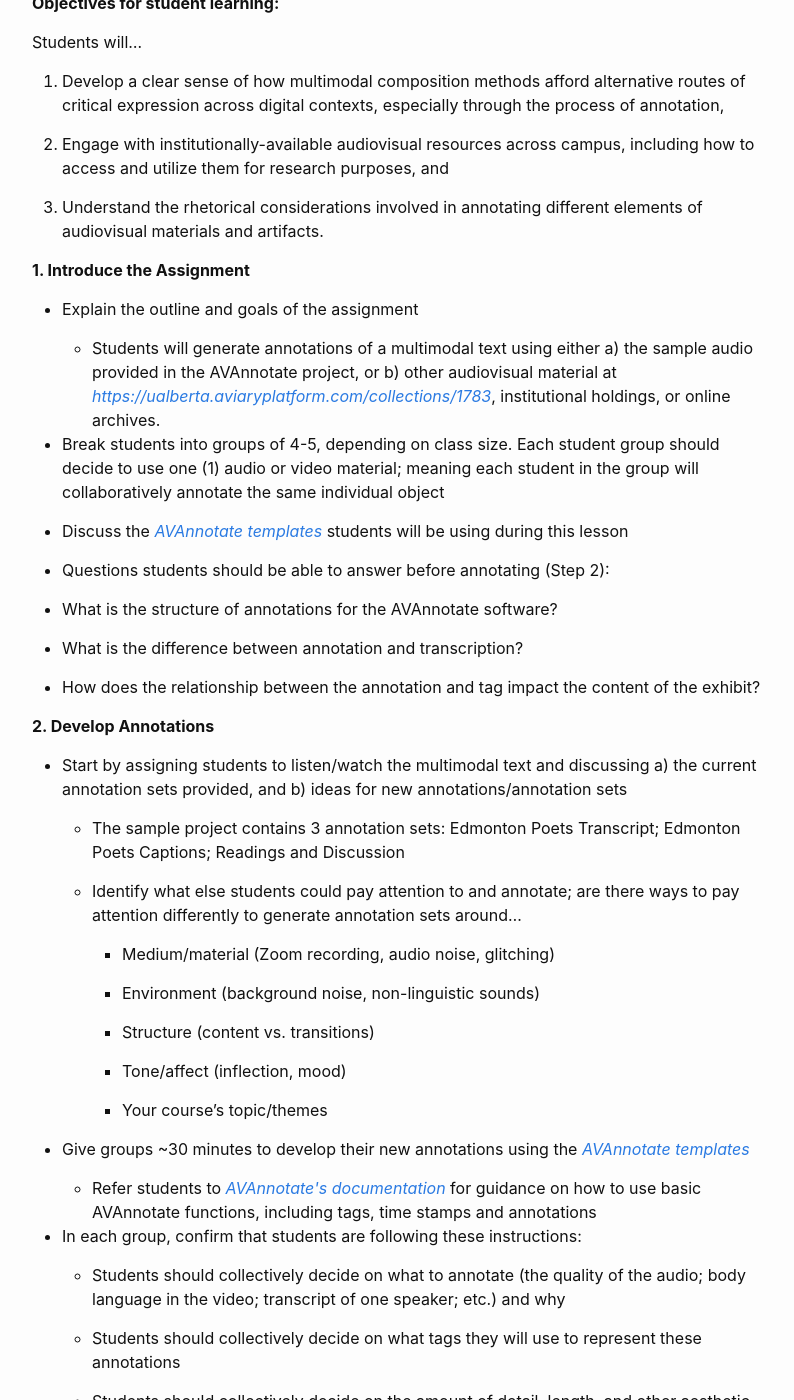
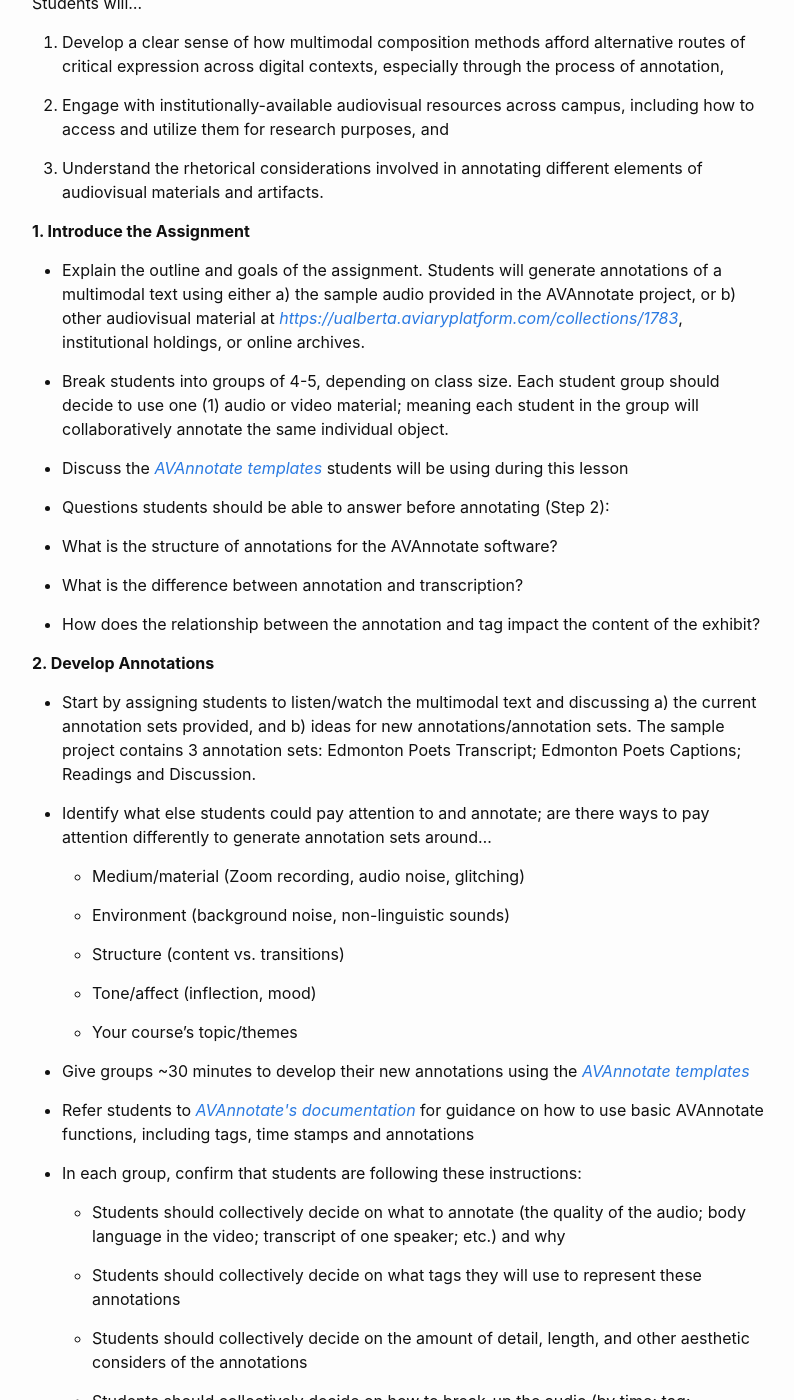
Before and after one commit to jentery/SWDemo, a Jekyll site: the page built from _output_documents/AVAnnotate.md, in a window 1280 px wide and 1400 px high, scrolled down 2234 px. Shown: the whole window, without its empty margins (238-1032 px from the left). Built offline with Jekyll 4.4.1, drawn with Linux system fonts in a browser that asks for light colours; some of the changed text lies outside the part shown.

```diff
--- a/_output_documents/AVAnnotate.md
+++ b/_output_documents/AVAnnotate.md
@@ -149,9 +148,7 @@ Students will...
 
 **1. Introduce the Assignment**
 
-- Explain the outline and goals of the assignment
-
-  - Students will generate annotations of a multimodal text using
+- Explain the outline and goals of the assignment. Students will generate annotations of a multimodal text using
     either a) the sample audio provided in the AVAnnotate project, or b)
     other audiovisual material at
     [*https://ualberta.aviaryplatform.com/collections/1783*](https://ualberta.aviaryplatform.com/collections/1783),
@@ -160,7 +157,7 @@ Students will...
 - Break students into groups of 4-5, depending on class size. Each
   student group should decide to use one (1) audio or video material;
   meaning each student in the group will collaboratively annotate the
-  same individual object
+  same individual object.
 
 - Discuss the [*AVAnnotate
   templates*](https://docs.google.com/document/d/1lulJQN6HhVXKM73cX32c7r-sZDsPfVC2haFFEbTx4vY/edit?usp=sharing)
@@ -182,14 +179,12 @@ Students will...
 
 - Start by assigning students to listen/watch the multimodal text and
   discussing a) the current annotation sets provided, and b) ideas for
-  new annotations/annotation sets
+  new annotations/annotation sets. The sample project contains 3 annotation sets: Edmonton Poets
+    Transcript; Edmonton Poets Captions; Readings and Discussion.
 
-  - The sample project contains 3 annotation sets: Edmonton Poets
-    Transcript; Edmonton Poets Captions; Readings and Discussion
-
-  - Identify what else students could pay attention to and annotate; are
-    there ways to pay attention differently to generate annotation sets
-    around...
+- Identify what else students could pay attention to and annotate; are
+  there ways to pay attention differently to generate annotation sets
+  around...
 
     - Medium/material (Zoom recording, audio noise, glitching)
 
@@ -205,10 +200,9 @@ Students will...
   [*AVAnnotate
   templates*](https://docs.google.com/document/d/1lulJQN6HhVXKM73cX32c7r-sZDsPfVC2haFFEbTx4vY/edit?usp=sharing)
 
-  - Refer students to [*AVAnnotate\'s
-    documentation*](https://hipstas.github.io/ava_docs/docs/HowtoUse.html)
-    for guidance on how to use basic AVAnnotate functions, including
-    tags, time stamps and annotations
+- Refer students to [*AVAnnotate\'s documentation*](https://hipstas.github.io/ava_docs/docs/HowtoUse.html)
+  for guidance on how to use basic AVAnnotate functions, including
+  tags, time stamps and annotations
 
 - In each group, confirm that students are following these instructions:
 
```
Also changed, not shown: other parts of _output_documents/AVAnnotate.md (+1 -2 lines).
